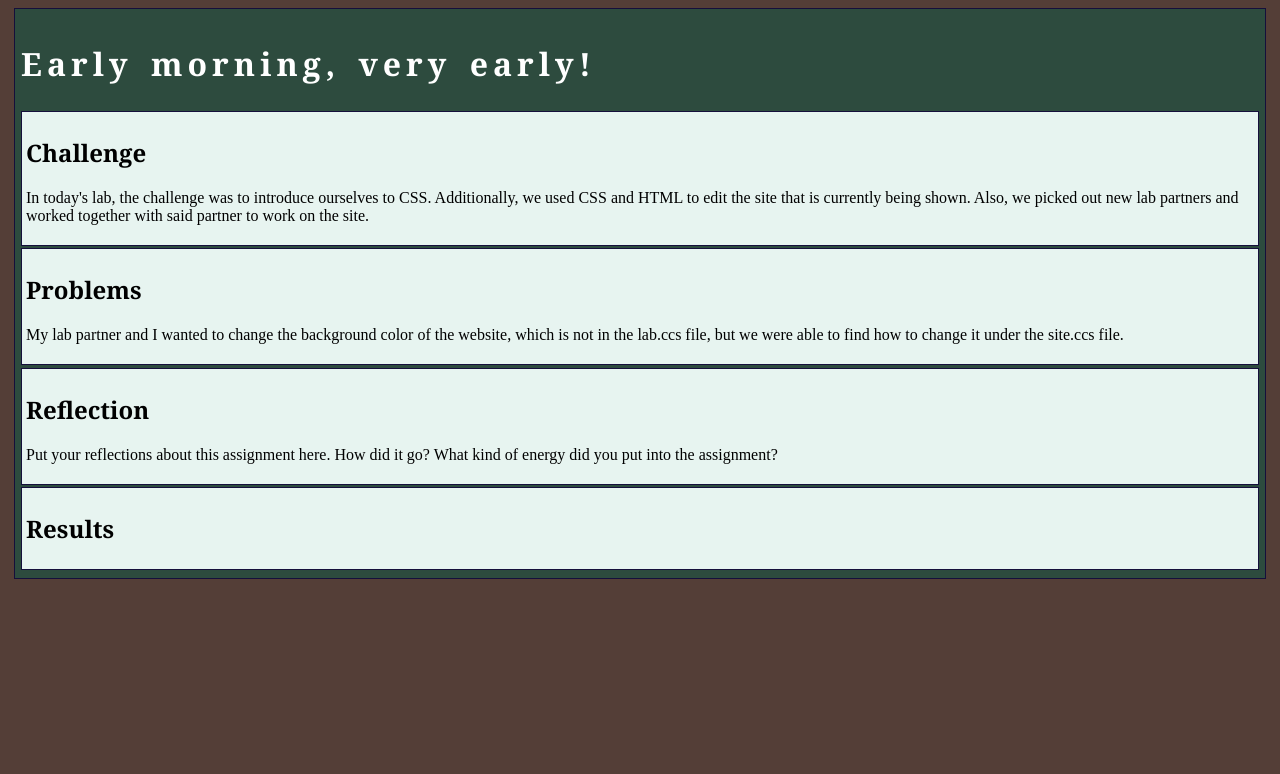
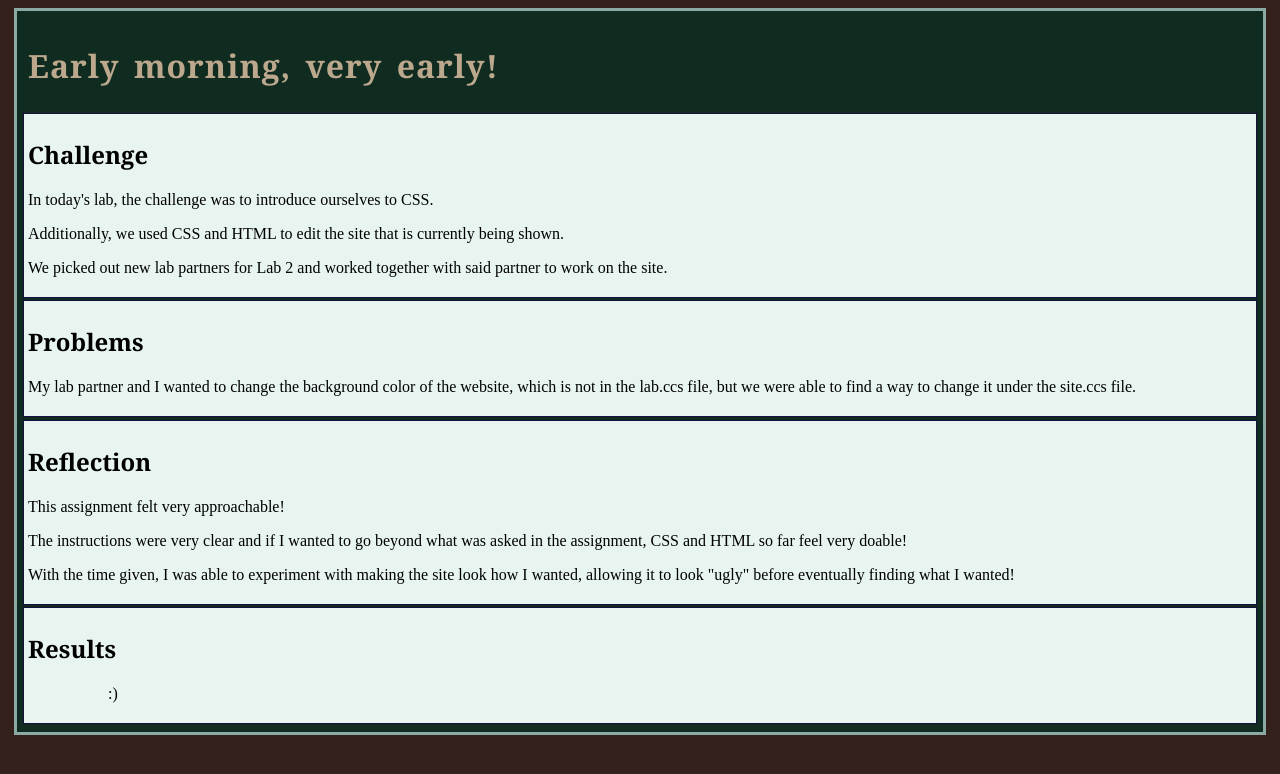
Before and after one commit to mopstad/art101, a plain HTML site: page lab2/index.html in a window 1280 px wide. Drawn offline with nearby package versions, Linux system fonts and the light colour scheme.

Commit message:
Site Final Update 10:42
indents, wordings, etc

```diff
--- a/css/site.css
+++ b/css/site.css
@@ -4,7 +4,7 @@
 
 /* we can select an html element tag, in this case "body" will apply to the whole document */
 body {
-  background-color: #543e37;
+  background-color: #35211b;
 }
 
 /* we can have rules apply to multiple elements at the same time with commas */
@@ -14,18 +14,19 @@ h1,h2,h3 {
 
 /* and we can have rules that overlap other rules, both take effect */
 h1 {
-  letter-spacing: 5px;
+  color: #fcd9b7b9;
+  text-indent: 5px;
+  letter-spacing: 1px;
   word-spacing: 5px;
   font-size: 200%;
-  color: rgb(255, 255, 255);
 }
 
 /* the hashtag in a CSS selector selects an element by id, e.g., id="content" */
 #content {
   margin: 6px;
   padding: 6px;
-  border: solid 0.5px #150f3b;
-  background-color: #2d4b3e;
+  border: solid 3px #8aaaa3;
+  background-color: #102b1f;
 }
 
 /* the period in a CSS selector selects an element by class, e.g., class="minor-section" */
--- a/lab2/css/lab.css
+++ b/lab2/css/lab.css
@@ -7,3 +7,13 @@
     border: solid 1px #150f3b;
     background-color: #e7f4f0;
   }
+.minor-sectionA {
+  padding: 4px;
+  margin-bottom: 2.5px;
+  border: solid 1px #150f3b;
+  background-color: #e7f4f0;
+  p {
+    text-indent: -20px;
+    padding-left: 100px;
+  }
+}
--- a/lab2/index.html
+++ b/lab2/index.html
@@ -26,21 +26,26 @@
 			<h1>Early morning, very early! </h1>
 			<div class="minor-section">
 					<h2>Challenge</h2>
-					<p>In today's lab, the challenge was to introduce ourselves to CSS. Additionally, we used CSS and HTML to edit the site that is currently being shown. Also, we picked out new lab partners and worked together with said partner to work on the site.</p>
+					<p>In today's lab, the challenge was to introduce ourselves to CSS. </p>
+					<p>Additionally, we used CSS and HTML to edit the site that is currently being shown. </p>
+					<p>We picked out new lab partners for Lab 2 and worked together with said partner to work on the site.</p>
 			</div>
 
 			<div class="minor-section">
 					<h2>Problems</h2>
-					<p>My lab partner and I wanted to change the background color of the website, which is not in the lab.ccs file, but we were able to find how to change it under the site.ccs file.</p>
+					<p>My lab partner and I wanted to change the background color of the website, which is not in the lab.ccs file, but we were able to find a way to change it under the site.ccs file.</p>
 			</div>
 
 			<div class="minor-section">
 					<h2>Reflection</h2>
-					<p>Put your reflections about this assignment here. How did it go? What kind of energy did you put into the assignment? </p>
+					<p>This assignment felt very approachable! </p>
+					<p>The instructions were very clear and if I wanted to go beyond what was asked in the assignment, CSS and HTML so far feel very doable! </p>
+					<p>With the time given, I was able to experiment with making the site look how I wanted, allowing it to look "ugly" before eventually finding what I wanted!</p>
 			</div>
 
-			<div class="minor-section">
+			<div class="minor-sectionA">
 					<h2>Results</h2>
+					<p> :) </p>
 					<div id="output"></div>
 			</div>
 		</section>
```
